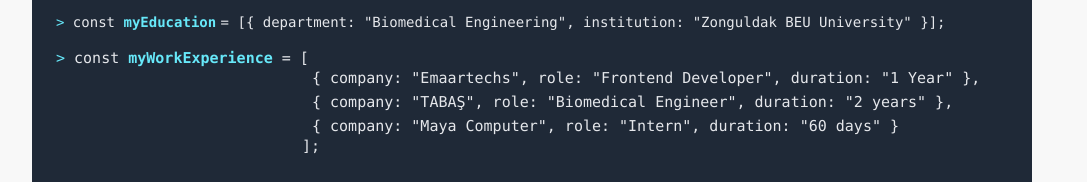
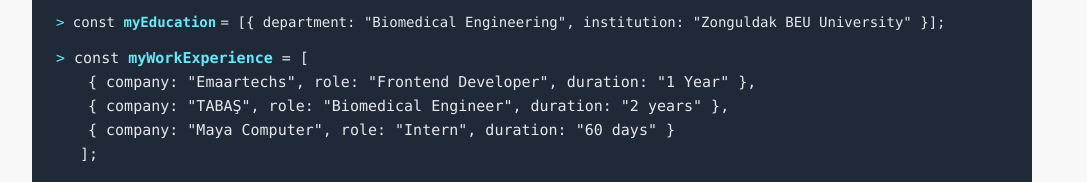
Before and after one commit to huseyinerikci/portfolio, a Next.js app: page / in a window 1280 px wide. Shown: the part 761-943 px from the top of the page, without its empty margins (96-1183 px from the left). Built offline with nearby package versions, Linux system fonts and the light colour scheme.

Commit message:
portfolio project finish

```diff
--- a/components/About.js
+++ b/components/About.js
@@ -1,5 +1,3 @@
-import Link from "next/link";
-import { GrProjects } from "react-icons/gr";
 const About = () => {
   return (
     <article className="  prose md:mt-4 md:prose-xl dark:prose-dark">
@@ -69,19 +67,19 @@
                   myWorkExperience
                 </span>
                 {" = ["}
-                <span className="block mt-1 ml-52 md:ml-56 lg:ml-64">
+                <span className="block mt-2 ml-5 md:ml-6 lg:ml-8">
                   {"{ "}company: "Emaartechs", role: "Frontend Developer",
                   duration: "1 Year"{" },"}
                 </span>
-                <span className="block mt-2 ml-52 md:ml-56 lg:ml-64">
+                <span className="block mt-2 ml-5 md:ml-6 lg:ml-8">
                   {"{ "}company: "TABAŞ", role: "Biomedical Engineer", duration:
                   "2 years"{" },"}
                 </span>
-                <span className="block mt-2 mb-1 ml-52 md:ml-56 lg:ml-64">
+                <span className="block mt-2 ml-5 md:ml-6 lg:ml-8">
                   {"{ "}company: "Maya Computer", role: "Intern", duration: "60
                   days"{" }"}
                 </span>
-                <span className="block ml-[198px] md:ml-[214px] lg:ml-[246px]">
+                <span className="block ml-3 md:ml-[18px] lg:ml-6 mt-2">
                   {"]"};
                 </span>
               </p>
--- a/components/SocialIcon.js
+++ b/components/SocialIcon.js
@@ -1,6 +1,5 @@
 import React from "react";
 import GithubIcon from "@/components/icons/GithubIcon";
-import TwitterIcon from "@/components/icons/TwitterIcon";
 import LinkedinIcon from "@/components/icons/LinkedinIcon";
 import { GrProjects } from "react-icons/gr";
 import { motion } from "framer-motion";
--- a/components/icons/TwitterIcon.js
+++ /dev/null
@@ -1,15 +0,0 @@
-import React from "react";
-
-const TwitterIcon = ({ className }) => {
-  return (
-    <svg
-      xmlns="http://www.w3.org/2000/svg"
-      viewBox="0 0 24 24"
-      className={className}
-    >
-      <path d="M12 0c-6.627 0-12 5.373-12 12s5.373 12 12 12 12-5.373 12-12-5.373-12-12-12zm6.066 9.645c.183 4.04-2.83 8.544-8.164 8.544-1.622 0-3.131-.476-4.402-1.291 1.524.18 3.045-.244 4.252-1.189-1.256-.023-2.317-.854-2.684-1.995.451.086.895.061 1.298-.049-1.381-.278-2.335-1.522-2.304-2.853.388.215.83.344 1.301.359-1.279-.855-1.641-2.544-.889-3.835 1.416 1.738 3.533 2.881 5.92 3.001-.419-1.796.944-3.527 2.799-3.527.825 0 1.572.349 2.096.907.654-.128 1.27-.368 1.824-.697-.215.671-.67 1.233-1.263 1.589.581-.07 1.135-.224 1.649-.453-.384.578-.87 1.084-1.433 1.489z" />
-    </svg>
-  );
-};
-
-export default TwitterIcon;
```
